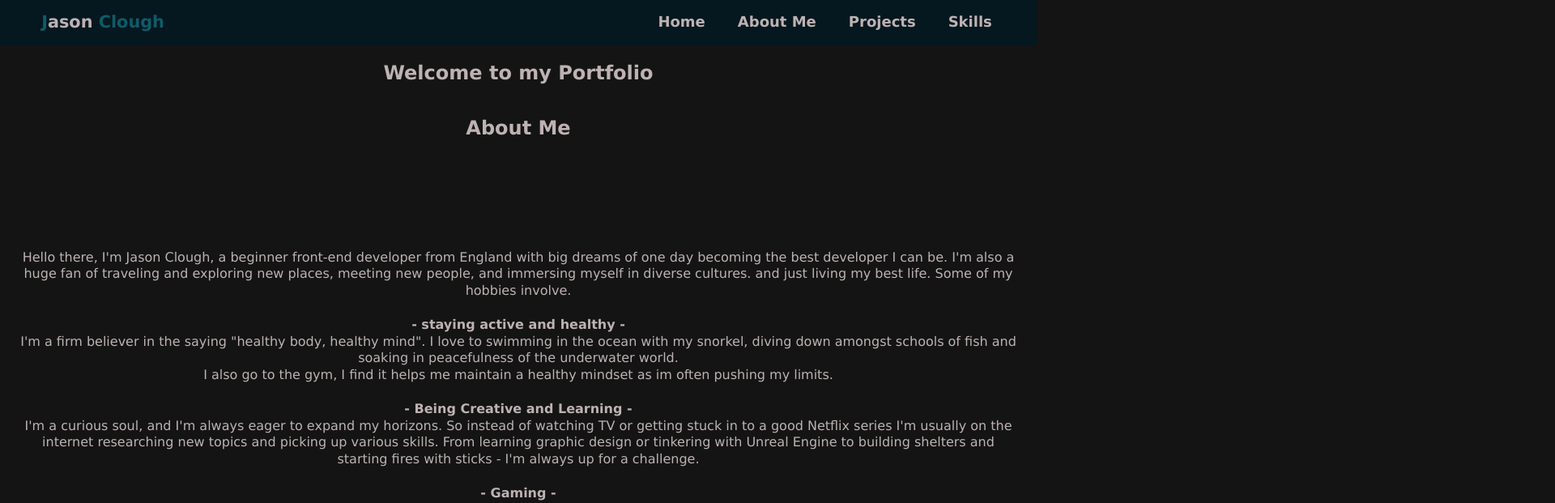
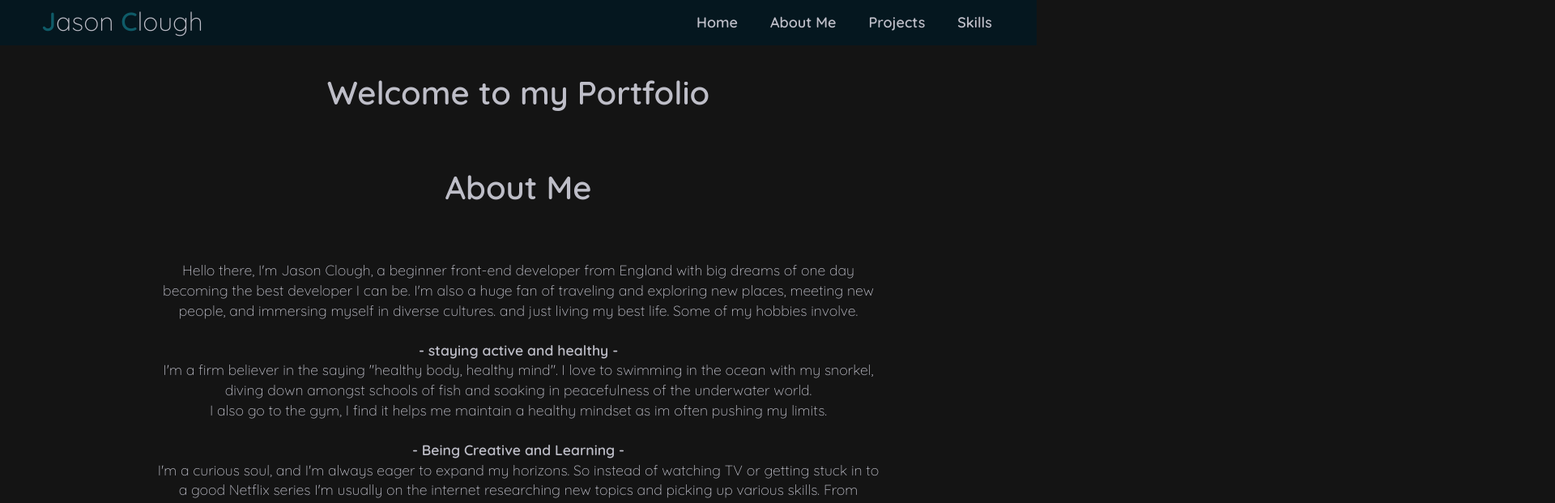
Before and after one commit to Jasonc95/Portfolio-Website, a plain HTML site: page index.html in a window 1280 px wide. Shown: the top 621 px of the page at 81% size, 1920 px wide, since content can reach past the window. Drawn offline with Linux system fonts and the light colour scheme.

Commit message:
I have added to the styling. minor content - updated the NAV BAR

```diff
--- a/Href/styles.css
+++ b/Href/styles.css
@@ -1,15 +1,42 @@
+@import url('https://fonts.googleapis.com/css2?family=Quicksand:wght@300;600&display=swap');
+
 :root {
     background-color: rgb(20, 20, 20);
 }
+
+* {
+    scroll-behavior: smooth;
+    font-family: Quicksand, Verdana, Geneva, sans-serif;
+}
+
 body {
     background-color: var(background-color);
-    color: rgb(190, 178, 178);
-    font-family: Verdana, Geneva, Tahoma, sans-serif;
+    color: rgb(190, 190, 200);
     height: 100vh;
     padding: 0px;
     margin: 0px;
-    overflow: scroll;
+
 }
+
+section {
+    display: grid;
+    place-items: center;
+    align-content: center;
+}
+
+
+/* SCROLL BAR */
+::-webkit-scrollbar {
+    background-color: #202324;
+    color: #aba499;
+}
+::-webkit-scrollbar-corner {
+    background-color: #181a1b;
+}
+::-webkit-scrollbar-thumb {
+    background-color: #454a4d;
+}
+
 
 /* Navigation Bar */
 .nav-bar {
@@ -19,19 +46,21 @@ body {
     display: flex;
     background-color: rgb(5, 23, 31);
 }
-    /*NAME  top left*/
+/*----NAME  top left*/
 .name {
-    color: rgb(190, 178, 178);
-    font-size: 1.3em;
-    font-weight: bold;
+    color: rgb(190, 190, 200);
+    font-size: 2em;
+    font-weight: 300;
     align-items: center;
     padding-left: 4%;
-    margin-top: 0.7em;
+    padding-top: 0em;
+    margin-top: 0.2em;
 }
-span {
-    color: rgb(15, 91, 104)
+.cap {
+    color: rgb(15, 91, 104);
+    font-weight: 600;
 }
-    /*NAV ITEMS  top right*/
+/*----NAV ITEMS  top right*/
 .nav-bar ul {
     list-style-type: none;
     display: flex;
@@ -39,38 +68,45 @@ span {
     gap:2em;
     margin-top: 1em;
 }
-.nav-bar a {
-    color: rgb(190, 178, 178);
+.nav-bar ul a {
+    color: rgb(190, 190, 200);
     text-decoration: none;
     font-size: large;
-    font-weight: bold;
-    border: none;
+    font-weight: 600;
     padding: 2px 4px;
     border-radius: .3em;
-
 }
 .nav-bar a:hover {
     background-color: rgb(15, 91, 104);
     color: white;
-    transition: 1s;
+    font-weight: 300;
+    transition: .5s;
     transition-duration: .5s;
+    margin: 0px 13px 0px 13px;
 
 }
 
+
+
 /*CONTENT TEXT*/
+h1 {
+    font-size: 2.5em;
+}
+h2 {
+    font-size: 2.5em;
+}
 p{
-line-height: 1.3;
-padding: 100px 20px 100px 20px;
-text-align: center;
-}
-section {
-    display: grid;
-    place-items: center;
-    align-content: center;
+    font-size: 1.1em;
+    line-height: 1.4;
+    padding: 15px 15% 70px 15%;
+    text-align: center;
 }
 
 /* LOGOS*/
 .logos {
-    display: flex
-
+    display: flex;
 }
+.logos img {
+    height: 50px;
+    width: 50px;
+}
```
